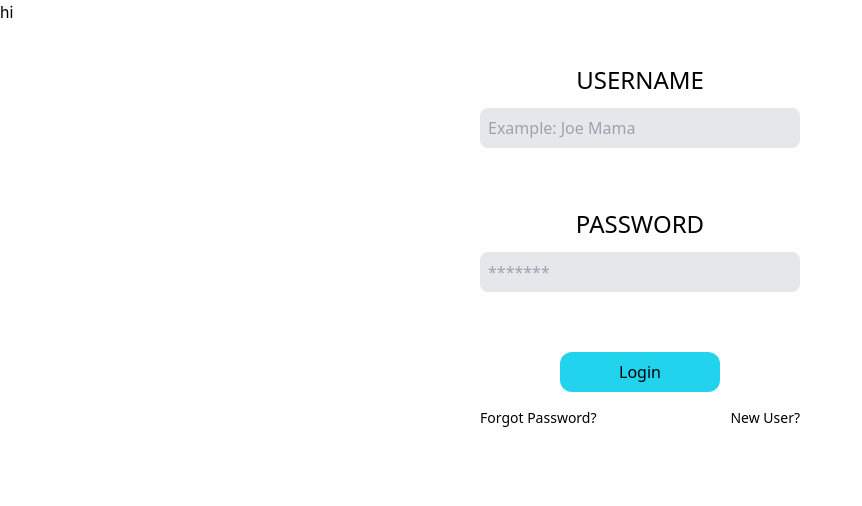
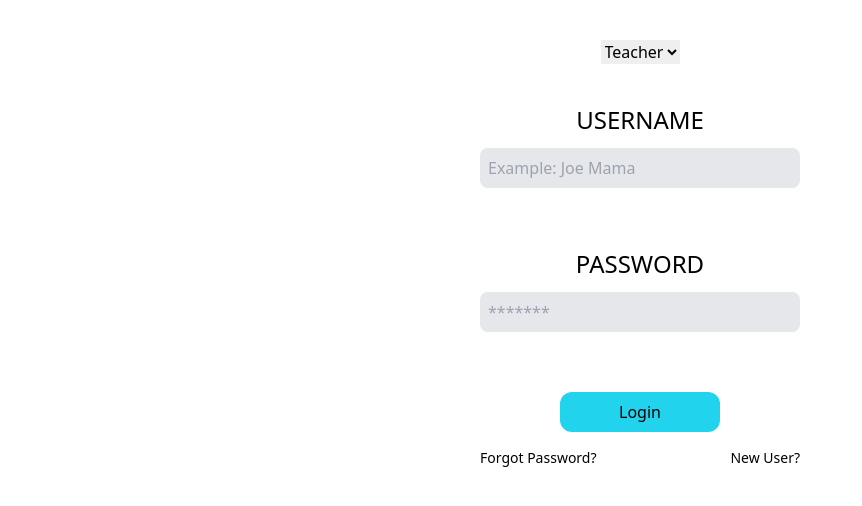
Before and after one commit to TheToadSannin/auto_applica, a React (Create React App) app: page /login in a window 1280 px wide. Shown: the top 506 px of the page, without its empty margins (0-862 px from the left). Built offline with nearby package versions, Linux system fonts and the light colour scheme.

Commit message:
navigate to login page after successful sign up

```diff
--- a/src/pages/Login.jsx
+++ b/src/pages/Login.jsx
@@ -1,7 +1,6 @@
 import React, { useState } from "react";
 import { Link, useNavigate } from "react-router-dom";
-import Header from '../components/Header'
-
+import Header from "../components/Header";
 
 const Login = (props) => {
   let navigate = useNavigate();
@@ -16,9 +15,35 @@ const Login = (props) => {
     setcredentials({ ...credentials, [name]: value });
   };
 
-  const handleSubmit = async (e) => {
+  const handleLogin = async (e) => {
     e.preventDefault();
-    const response = await fetch("http://localhost:5000/api/loginuser", {
+
+    const role = document.getElementById("role_dropdown");
+    if (role.value === "Teacher") {
+      //role = Teacher
+      const response = await fetch("http://localhost:5000/api/loginTeacher", {
+        method: "POST",
+        headers: {
+          "Content-Type": "application/json",
+        },
+        body: JSON.stringify({
+          email: credentials.email,
+          password: credentials.password,
+        }),
+      });
+
+      const json = await response.json();
+      console.log(json);
+      if (!json.success) {
+        alert("Enter valid credentials");
+      }
+      if (json.success) {
+        navigate("/");
+      }
+    }
+    //role = Student
+    else {
+      const response = await fetch("http://localhost:5000/api/loginStudent", {
         method: "POST",
         headers: {
           "Content-Type": "application/json",
@@ -39,15 +64,25 @@ const Login = (props) => {
         console.log(localStorage.getItem("authToken"));
         navigate("/");
       }
+    }
   };
-  document.getElementsByTagName("title")[0].text="Login"
+
   return (
     <div className=" ">
-        <Header/>
       <form
-        onSubmit={handleSubmit}
+        onSubmit={handleLogin}
         className=" font-sans flex flex-col justify-center items-center p-10 gap-10"
       >
+        {/* dropdown menu =============================*/}
+        <div className="flex flex-col justify-center gap-3 items-center w-full">
+          <select name="role_dropdown" id="role_dropdown">
+            <option value="teacher">Teacher</option>
+            <option value="student">Student</option>
+          </select>
+        </div>
+
+        {/* ======================================== */}
+
         <div className="flex flex-col justify-center gap-3 items-center w-full">
           <label htmlFor="email" className="text-2xl uppercase">
             Username
@@ -59,6 +94,7 @@ const Login = (props) => {
             name="email"
             id="email"
             value={credentials.email}
+            onChange={handleChange}
           />
         </div>
         <div className="flex flex-col justify-center gap-3 items-center w-full m-5">
--- a/src/pages/Signup.jsx
+++ b/src/pages/Signup.jsx
@@ -54,6 +54,14 @@ const Signup = () => {
           password: credentials.password,
         }),
       });
+      const json = await response.json();
+      console.log(json);
+      if (!json.success) {
+        alert("Enter valid credentials");
+      }
+      if (json.success) {
+        navigate("/login");
+      }
 
       // const json = await response.json();
     } else {
@@ -72,6 +80,15 @@ const Signup = () => {
           password: credentials.password,
         }),
       });
+      const json = await response.json();
+      console.log(json);
+
+      if (!json.success) {
+        alert("Enter valid credentials");
+      }
+      if (json.success) {
+        navigate("/login");
+      }
     }
   };
 
```
Also changed, not shown: 2 other files (tests, documents, lock files or other folders). Lines whose indentation alone changed are shown as unchanged.
